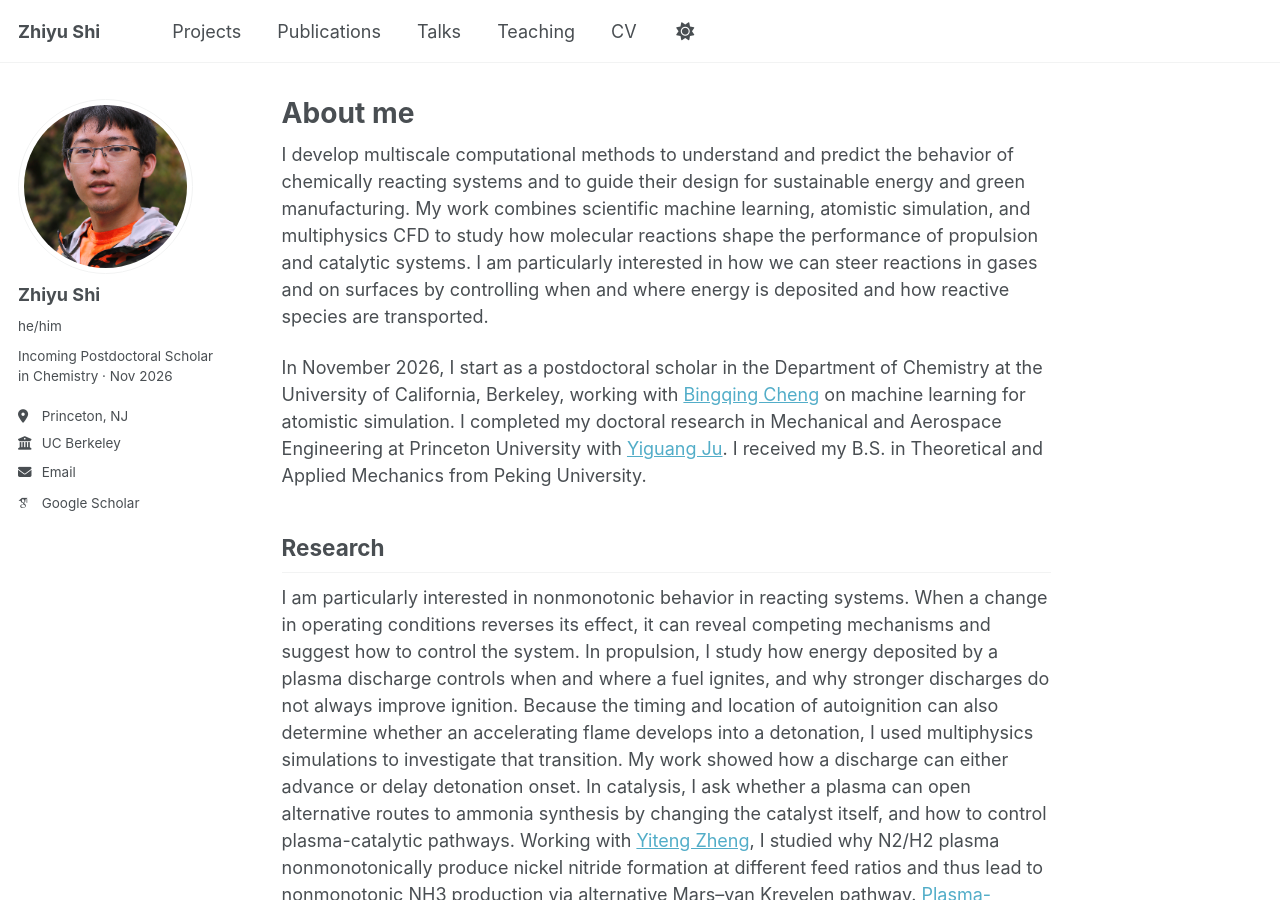
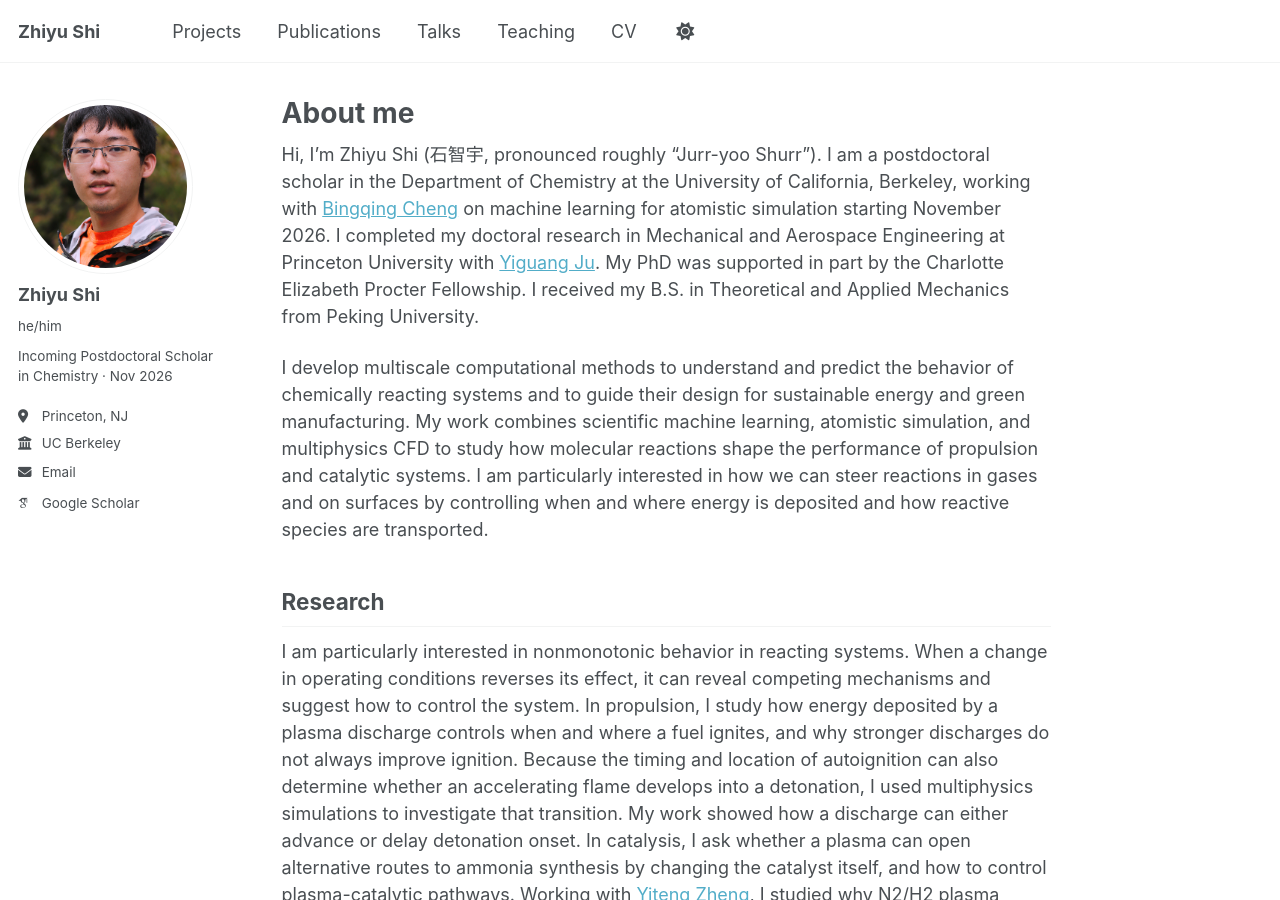
Before and after one commit to Zhi-yu-Shi/zhi-yu-shi.github.io, a Jekyll site: the page built from index.md, in a window 1280 px wide and 900 px high. Built offline with Jekyll 4.4.1, drawn with Linux system fonts in a browser that asks for light colours; some web fonts are replaced.

Commit message:
Update index.md

```diff
--- a/index.md
+++ b/index.md
@@ -9,9 +9,9 @@ redirect_from:
 
 <p id="profile-preview-note" hidden><small>December 2026 profile preview</small></p>
 
+Hi, I’m Zhiyu Shi (石智宇, pronounced roughly “Jurr-yoo Shurr”). I am a postdoctoral scholar in the Department of Chemistry at the University of California, Berkeley, working with [Bingqing Cheng](https://chemistry.berkeley.edu/node/2526) on machine learning for atomistic simulation starting November 2026. I completed my doctoral research in Mechanical and Aerospace Engineering at Princeton University with [Yiguang Ju](https://mae.princeton.edu/people/yiguang-ju). My PhD was supported in part by the Charlotte Elizabeth Procter Fellowship. I received my B.S. in Theoretical and Applied Mechanics from Peking University.
+
 I develop multiscale computational methods to understand and predict the behavior of chemically reacting systems and to guide their design for sustainable energy and green manufacturing. My work combines scientific machine learning, atomistic simulation, and multiphysics CFD to study how molecular reactions shape the performance of propulsion and catalytic systems. I am particularly interested in how we can steer reactions in gases and on surfaces by controlling when and where energy is deposited and how reactive species are transported.
-
-{% include effective-text.html from=site.postdoc_start before="In November 2026, I start as a postdoctoral scholar" after="I am a postdoctoral scholar" %} in the Department of Chemistry at the University of California, Berkeley, working with [Bingqing Cheng](https://chemistry.berkeley.edu/node/2526) on machine learning for atomistic simulation. {% include effective-text.html from=site.phd_conferral before="I completed my doctoral research" after="I earned my Ph.D." %} in Mechanical and Aerospace Engineering at Princeton University with [Yiguang Ju](https://mae.princeton.edu/people/yiguang-ju). I received my B.S. in Theoretical and Applied Mechanics from Peking University.
 
 ## Research
 
```
